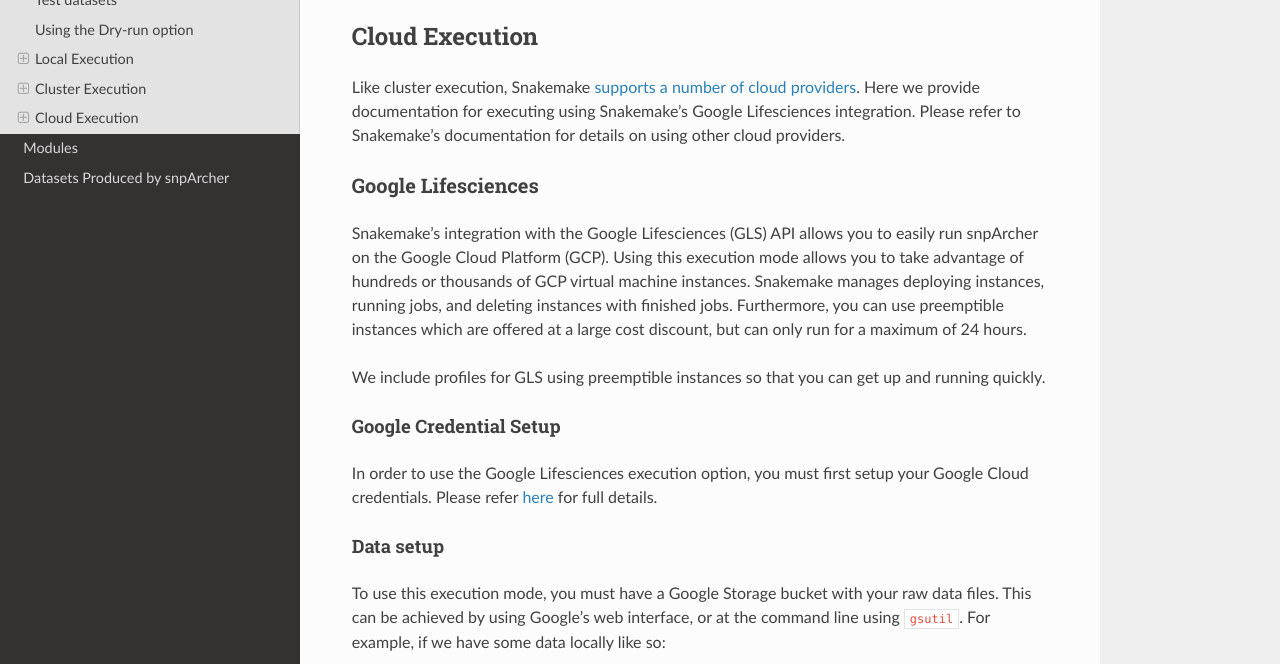
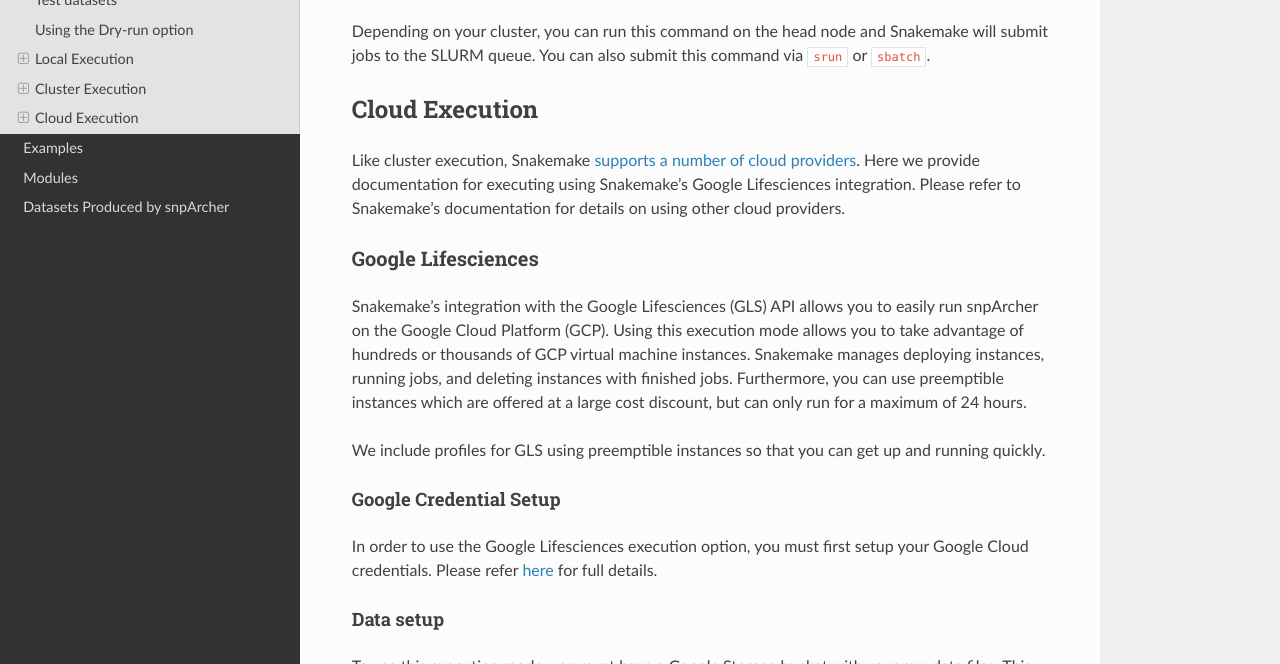
Before and after one commit to harvardinformatics/snpArcher, a Sphinx documentation site: the page built from docs/executing.md, in a window 1280 px wide and 900 px high, scrolled down 2233 px, cut to the strip 236-900 px from the top of the window. Built offline with Sphinx 7.4.7 and the Read the Docs theme 2.0.0, drawn with Linux system fonts in a browser that asks for light colours; some of the changed text lies outside the part shown.

Commit message:
initial example commit

````diff
--- a/docs/executing.md
+++ b/docs/executing.md
@@ -65,8 +65,9 @@ retries: 3 # Retry jobs N times.
 #### Running the workflow
 Once you have modified the SLURM profile appropriately, you can run snpArcher with the following command:
 ```{shell}
-snakemake --workflow-profile profiles/slurm
+snakemake --workflow-profile profiles/slurm <other options>
 ```
+Depending on your cluster, you can run this command on the head node and Snakemake will submit jobs to the SLURM queue. You can also submit this command via `srun` or `sbatch`.
 
 ## Cloud Execution
 Like cluster execution, Snakemake [supports a number of cloud providers](https://snakemake.readthedocs.io/en/stable/executing/cloud.html). Here we provide documentation for executing using Snakemake's Google Lifesciences integration. Please refer to Snakemake's documentation for details on using other cloud providers.
````
Also changed, not shown: docs/examples.md (added, +31 -0 lines), docs/index.md (+1 -0 lines), docs/setup.md (+1 -1 lines).
